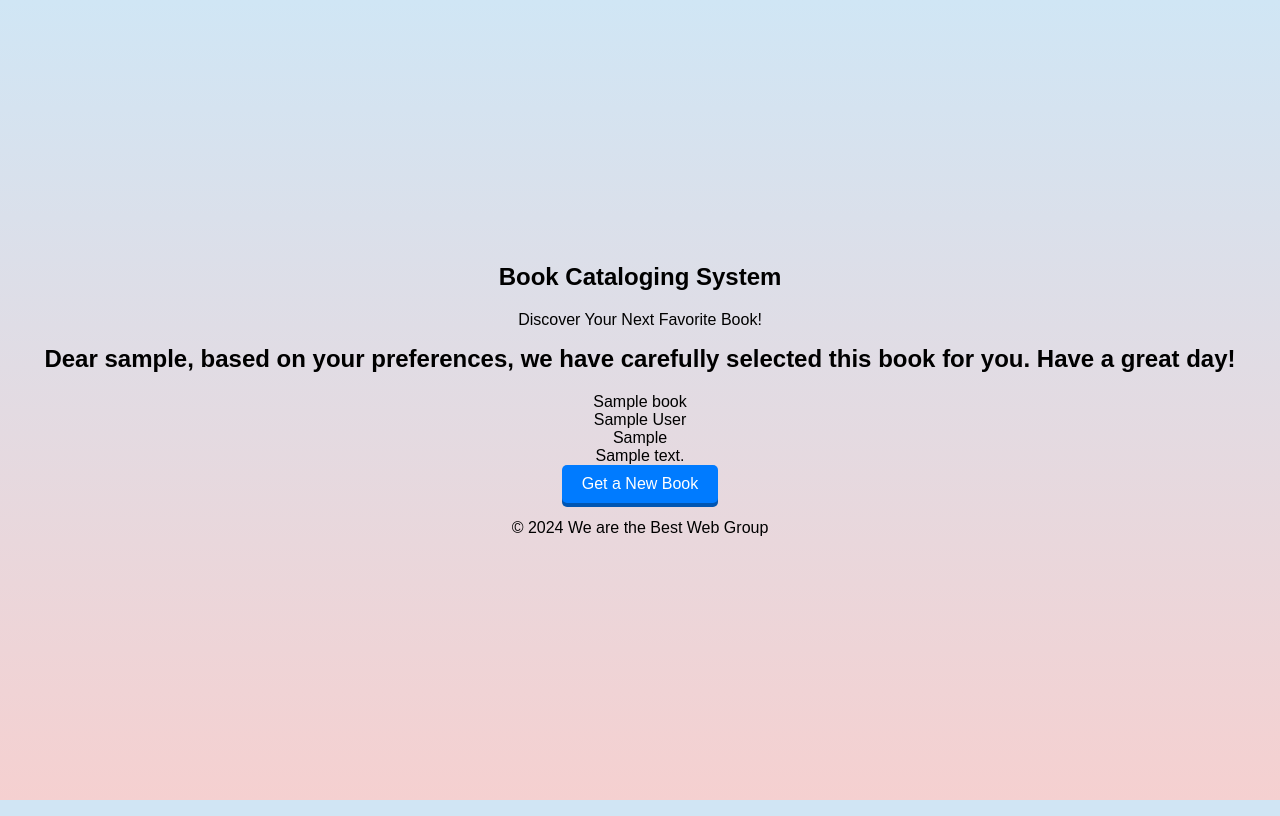
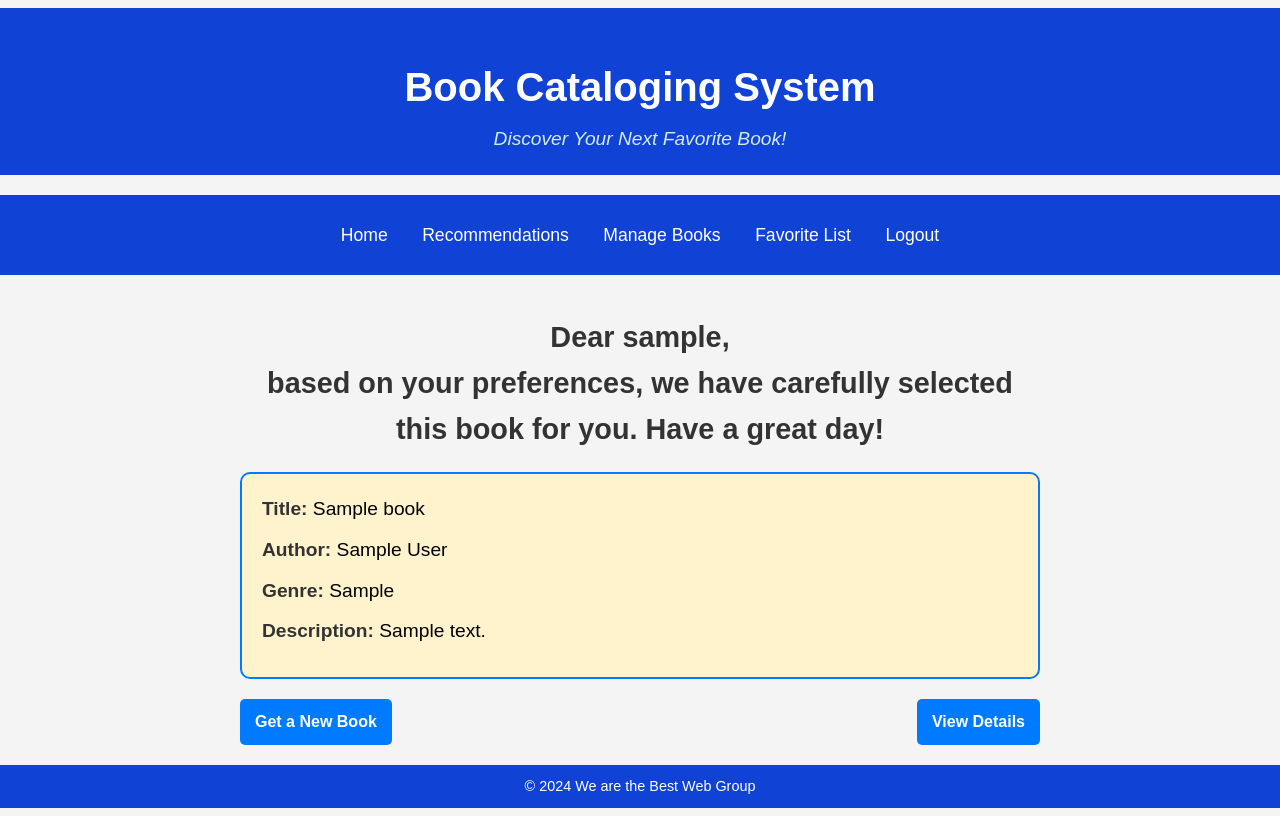
Before and after one commit to shi00057/Web_Book_Management, a PHP site: page /server/recommendations.php in a window 1280 px wide. Run offline with PHP 8.4, Linux system fonts and the light colour scheme; the visitor is signed in with stand-in values (Sample User, id 1); tables that the repository leaves empty hold one stand-in row (values such as "Sample post").

Commit message:
add logout. adjust part of css. update recommendations(can offer the detail). add comment.

```diff
--- a/CSS/recommendations.css
+++ b/CSS/recommendations.css
@@ -1,77 +1,139 @@
-/* Style for the body of the document */
+A
+/*
+ * Name: Guokai Shi
+ * File Name: recommendations.css
+ * Date Created: 2024-07-18
+ * Description: This CSS file styles the recommendations page of the website.
+ */
+ /* Global styles */
+* {
+    margin: 0;
+    padding: 0;
+    box-sizing: border-box;
+}
+
 body {
     font-family: Arial, sans-serif;
-    text-align: center;
-    background: linear-gradient(to bottom, #d0e6f5, #f5d0d0);
-    height: 100vh;
+    line-height: 1.6;
+    background-color: #f4f4f4; /* Background color for the body */
     display: flex;
     flex-direction: column;
-    justify-content: center;
-    align-items: center;
-    margin: 0;
+    align-items: center; /* Center align all items */
 }
 
-/* Style for the main heading */
-h1 {
-    font-size: 1.5em;
+/* Header styles */
+header {
+    text-align: center;
+    margin-bottom: 20px;
+    background-color: #1042d6;
+    padding: 20px;
+    color: white;
+    width: 100%; /* Make header full width */
+}
+
+header h1 {
+    font-size: 2.5em; /* Header title size */
+    color: white;
+    margin-bottom: 5px;
+}
+
+header .tagline {
+    font-size: 1.2em;
+    color: #d1ecf1;
+    font-style: italic;
+}
+
+/* Navigation styles */
+nav.main-nav {
+    text-align: center;
+    background-color: #1042d6;
+    padding: 10px;
+    width: 100%; /* Make navigation full width */
+}
+
+nav.main-nav ul {
+    list-style: none;
+    padding: 0;
+}
+
+nav.main-nav ul li {
+    display: inline;
+    margin: 0 15px;
+}
+
+nav.main-nav ul li a {
+    text-decoration: none;
+    color: white;
+    font-size: 1.1em;
+}
+
+nav.main-nav ul li a:hover {
+    text-decoration: underline;
+}
+
+/* Recommendations container */
+.recommendations-container {
+    text-align: center;
+    padding: 20px;
+    width: 100%;
+    max-width: 800px; /* Limit the maximum width */
+}
+
+.recommendations-container h1 {
+    font-size: 1.8em;
+    color: #333;
     margin-bottom: 20px;
 }
 
-/* Style for the book display area */
-#book_screen {
-    background-color: #ffffff;
+/* Book details */
+.book-details {
+    background-color: #fff3cd; /* Orange-yellow background */
+    border: 2px solid #007BFF; /* Blue border */
+    padding: 20px;
     border-radius: 10px;
-    padding: 20px;
-    width: 80%;
-    max-width: 600px;
     margin-bottom: 20px;
-    box-shadow: 0 0 10px rgba(0, 0, 0, 0.1);
-    display: flex;
-    flex-direction: column;
-    align-items: center;
+    text-align: left; /* Align text to the left */
 }
 
-/* Style for the book title */
-#book_title {
-    font-size: 1.5em;
-    font-weight: bold;
-    margin-bottom: 10px;
-}
-
-/* Style for the book author */
-#book_author {
+.book-attribute {
     font-size: 1.2em;
     margin-bottom: 10px;
 }
 
-/* Style for the book genre */
-#book_genre {
-    font-size: 1em;
-    margin-bottom: 10px;
+.book-attribute strong {
+    color: #333;
 }
 
-/* Style for the book description */
-#book_description {
-    font-size: 0.9em;
-    margin-bottom: 20px;
-    text-align: center;
+/* Buttons */
+.buttons {
+    display: flex;
+    justify-content: space-between;
+    margin-top: 10px;
 }
 
-/* Style for the button */
-button {
-    background-color: #007bff;
-    color: white;
-    border: none;
+.detail-button {
+    padding: 10px 15px;
+    color: #fff;
+    background-color: #007BFF;
     border-radius: 5px;
-    padding: 10px 20px;
-    font-size: 1em;
-    cursor: pointer;
-    box-shadow: 0 4px #0056b3;
-    font-family: Arial, sans-serif;
+    text-decoration: none;
+    font-weight: bold;
 }
 
-/* Style for the button on hover */
-button:hover {
+.detail-button:hover {
     background-color: #0056b3;
-    box-shadow: 0 4px #004080;
 }
+
+/* Footer styles */
+footer {
+    background-color: #1042d6;
+    padding: 10px 20px;
+    text-align: center;
+    font-size: 0.9em;
+    color: white;
+    width: 100%; /* Make footer full width */
+}
+
+footer p {
+    margin: 0;
+}
--- a/Scripts/recommendations.js
+++ b/Scripts/recommendations.js
@@ -1,21 +1,23 @@
+// Name: Guokai Shi
+// File Name: recommendations.js
+// Date Created: 2024-07-18
+// Description: This JavaScript file handles fetching and displaying new book recommendations.
+document.addEventListener('DOMContentLoaded', () => {
     // Function to fetch a new book from the server
-function fetchNewBook() {
+    window.fetchNewBook = function() {
         fetch('../server/fetch_book.php')
             .then(response => response.json())
             .then(data => {
                 if (data && data.title) {
-                document.querySelector('.book-title').textContent = data.title;
-                document.querySelector('.book-author').textContent = data.author;
-                document.querySelector('.book-genre').textContent = data.genre;
-                document.querySelector('.book-description').textContent = data.description;
+                    document.getElementById('book-title').textContent = data.title;
+                    document.getElementById('book-author').textContent = data.author;
+                    document.getElementById('book-genre').textContent = data.genre;
+                    document.getElementById('book-description').textContent = data.description;
+                    document.getElementById('view-details').setAttribute('href', `detail.php?book_id=${data.id}`);
                 } else {
                     console.error('Invalid book data received.');
                 }
             })
             .catch(error => console.error('Error fetching new book:', error));
     }
-
-// Fetch a new book when the page loads
-document.addEventListener('DOMContentLoaded', () => {
-    fetchNewBook();
 });
--- a/Scripts/registration.js
+++ b/Scripts/registration.js
@@ -1,5 +1,5 @@
 /*
-     Name: web group
+     Name: Guokai Shi
      File Name: script.js
      Date Created: 2024-07-18
      Description: This JavaScript file contains the client-side validation logic for the registration form.
--- a/index.php
+++ b/index.php
@@ -1,4 +1,8 @@
 <?php
+// Name: Guokai Shi
+// File Name: index.php
+// Date Created: 2024-07-18
+// Description: This PHP file serves as the main page of the website, displaying the home content and links to other sections.
 session_start();
 error_reporting(E_ALL);
 ini_set('display_errors', 1);
--- a/server/Dao/UserDAO.php
+++ b/server/Dao/UserDAO.php
@@ -1,4 +1,8 @@
 <?php
+//Name: Guokai Shi
+// File Name: UserDAO.php
+// Date Created: 2024-07-18
+// Description: This PHP file contains data access object (DAO) methods for user-related database operations.
 class UserDAO {
     private $conn;
     private $table_name = "users";
--- a/server/Dao/db_connection.php
+++ b/server/Dao/db_connection.php
@@ -1,4 +1,8 @@
 <?php
+// Name: Guokai Shi
+// File Name: db_connection.php
+// Date Created: 2024-07-18
+// Description: This PHP file establishes a connection to the MySQL database.
 class Database {
     private $host = 'localhost';
     private $db_name = 'GroupTask';
--- a/server/home.php
+++ b/server/home.php
@@ -1,4 +1,8 @@
 <?php
+// Name: Guokai Shi
+// File Name: home.php
+// Date Created: 2024-07-18
+// Description: This PHP file serves as the home page of the website.
 session_start();
 if (!isset($_SESSION['user_id'])) {
     header("Location: index.php");
--- a/server/recommendations.php
+++ b/server/recommendations.php
@@ -5,7 +5,7 @@ include('./Dao/UserDAO.php');
 
 // Ensure the user is logged in
 if (!isset($_SESSION['user_id'])) {
-    header("Location: index.php");
+    header("Location: ../index.php");
     exit;
 }
 
@@ -55,15 +55,27 @@ $book = getRandomBook($db);
 </head>
 <body>
     <?php include('./header.php'); ?>
+    <nav class="main-nav">
+        <ul>
+            <li><a href="home.php">Home</a></li>
+            <li><a href="recommendations.php">Recommendations</a></li>
+            <li><a href="manage_books.php">Manage Books</a></li>
+            <li><a href="favorite_list.php">Favorite List</a></li>
+            <li><a href="logout.php">Logout</a></li>
+        </ul>
+    </nav>
     <div class="recommendations-container">
-        <h1>Dear <?php echo htmlspecialchars($username); ?>, based on your preferences, we have carefully selected this book for you. Have a great day!</h1>
+        <h1>Dear <?php echo htmlspecialchars($username); ?>,<br> based on your preferences, we have carefully selected this book for you. Have a great day!</h1>
         <div class="book-details">
-            <div class="book-title"><?php echo htmlspecialchars($book['title']); ?></div>
-            <div class="book-author"><?php echo htmlspecialchars($book['author']); ?></div>
-            <div class="book-genre"><?php echo htmlspecialchars($book['genre']); ?></div>
-            <div class="book-description"><?php echo htmlspecialchars($book['description']); ?></div>
+            <div class="book-attribute"><strong>Title:</strong> <span id="book-title"><?php echo htmlspecialchars($book['title']); ?></span></div>
+            <div class="book-attribute"><strong>Author:</strong> <span id="book-author"><?php echo htmlspecialchars($book['author']); ?></span></div>
+            <div class="book-attribute"><strong>Genre:</strong> <span id="book-genre"><?php echo htmlspecialchars($book['genre']); ?></span></div>
+            <div class="book-attribute"><strong>Description:</strong> <span id="book-description"><?php echo htmlspecialchars($book['description']); ?></span></div>
         </div>
-        <button id="get-book" onclick="fetchNewBook()">Get a New Book</button>
+        <div class="buttons">
+            <a href="javascript:void(0);" class="detail-button" id="get-book" onclick="fetchNewBook()">Get a New Book</a>
+            <a href="detail.php?book_id=<?php echo htmlspecialchars($book['id']); ?>" class="detail-button" id="view-details">View Details</a>
+        </div>
     </div>
     <?php include('./footer.php'); ?>
 </body>
```
Also changed, not shown: CSS/home.css (+30 -16 lines), CSS/index.css (+7 -1 lines), CSS/registration.css (+6 -7 lines), server/logout.php (added, +47 -0 lines), server/registration.php (+30 -30 lines). Lines whose indentation alone changed are shown as unchanged.
